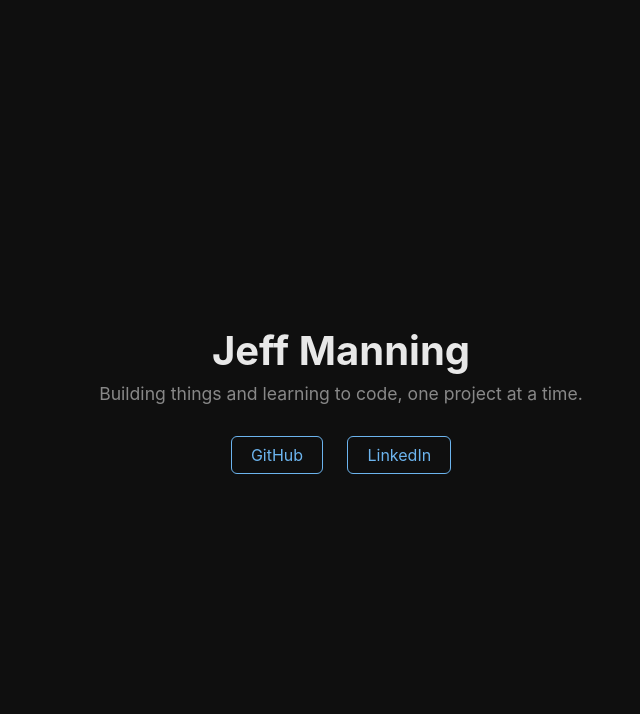
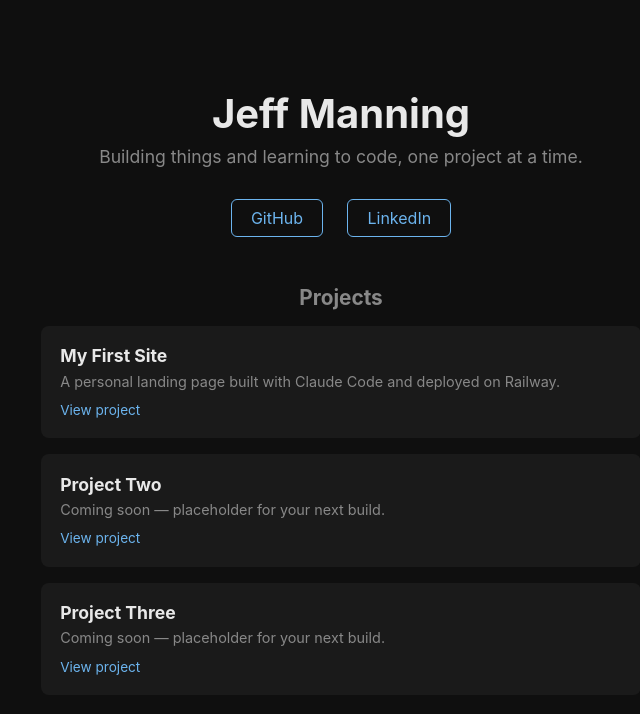
Before and after one commit to jmanning336/my-first-site, a plain HTML site: page index.html in a window 1280 px wide. Shown: the whole page, without its empty margins (299-939 px from the left). Drawn offline with Linux system fonts and the light colour scheme.

Commit message:
feat: add projects section with placeholder cards

```diff
--- a/index.html
+++ b/index.html
@@ -66,6 +66,44 @@
       color: var(--bg);
     }
 
+    .projects {
+      margin-top: 3rem;
+      text-align: left;
+    }
+
+    .projects h2 {
+      font-size: 1.3rem;
+      margin-bottom: 1rem;
+      text-align: center;
+      color: var(--muted);
+    }
+
+    .card {
+      background: var(--card-bg);
+      border-radius: 8px;
+      padding: 1.2rem;
+      margin-bottom: 1rem;
+    }
+
+    .card h3 {
+      font-size: 1.1rem;
+      margin-bottom: 0.4rem;
+    }
+
+    .card p {
+      font-size: 0.9rem;
+      color: var(--muted);
+      margin-bottom: 0.6rem;
+    }
+
+    .card a {
+      color: var(--accent);
+      text-decoration: none;
+      font-size: 0.85rem;
+    }
+
+    .card a:hover { text-decoration: underline; }
+
     @media (max-width: 480px) {
       h1 { font-size: 1.8rem; }
       .links { flex-direction: column; align-items: center; }
@@ -80,6 +118,25 @@
       <a href="https://github.com/jmanning336">GitHub</a>
       <a href="https://linkedin.com/">LinkedIn</a>
     </div>
+
+    <section class="projects">
+      <h2>Projects</h2>
+      <div class="card">
+        <h3>My First Site</h3>
+        <p>A personal landing page built with Claude Code and deployed on Railway.</p>
+        <a href="https://github.com/jmanning336/my-first-site">View project</a>
+      </div>
+      <div class="card">
+        <h3>Project Two</h3>
+        <p>Coming soon — placeholder for your next build.</p>
+        <a href="#">View project</a>
+      </div>
+      <div class="card">
+        <h3>Project Three</h3>
+        <p>Coming soon — placeholder for your next build.</p>
+        <a href="#">View project</a>
+      </div>
+    </section>
   </div>
 </body>
 </html>
```
